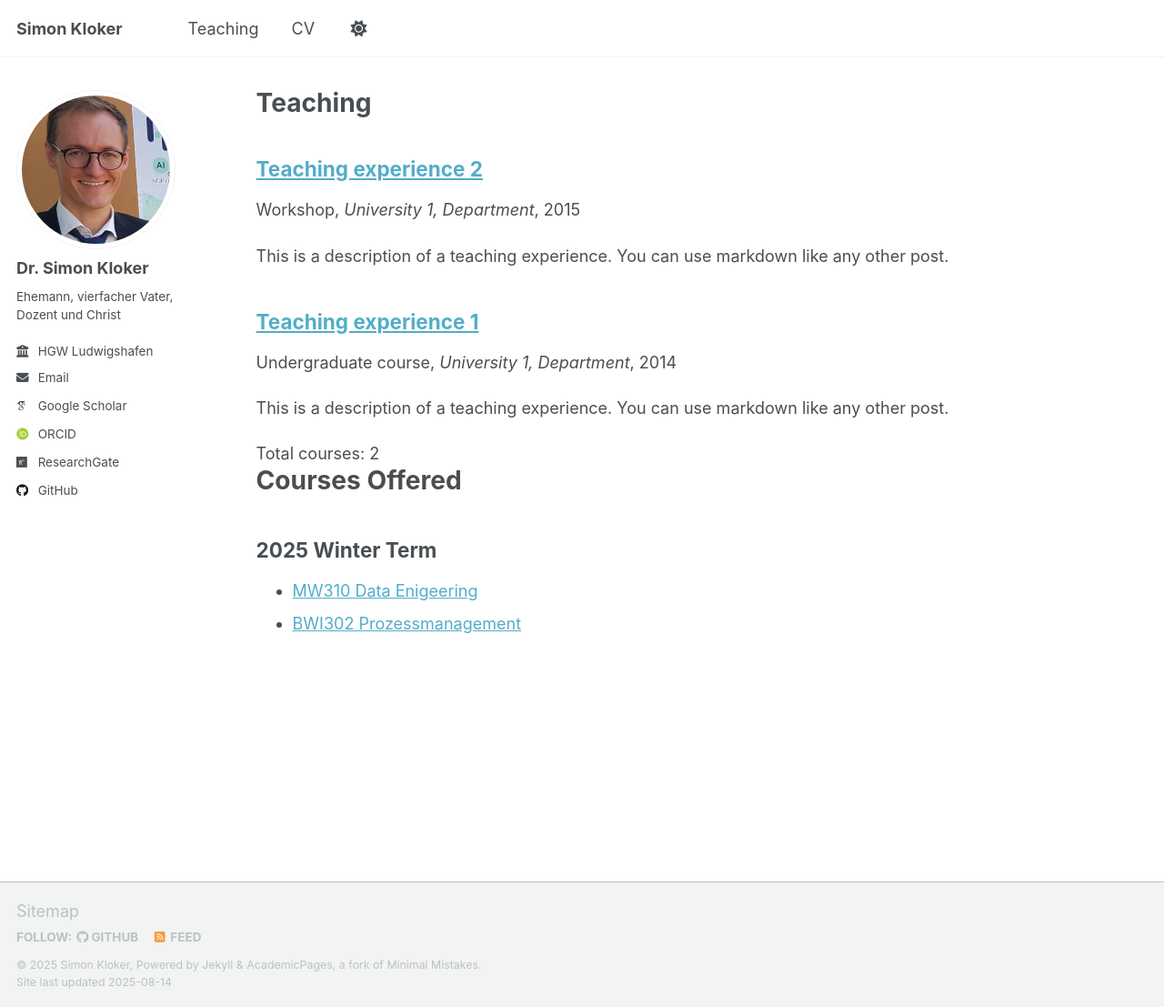
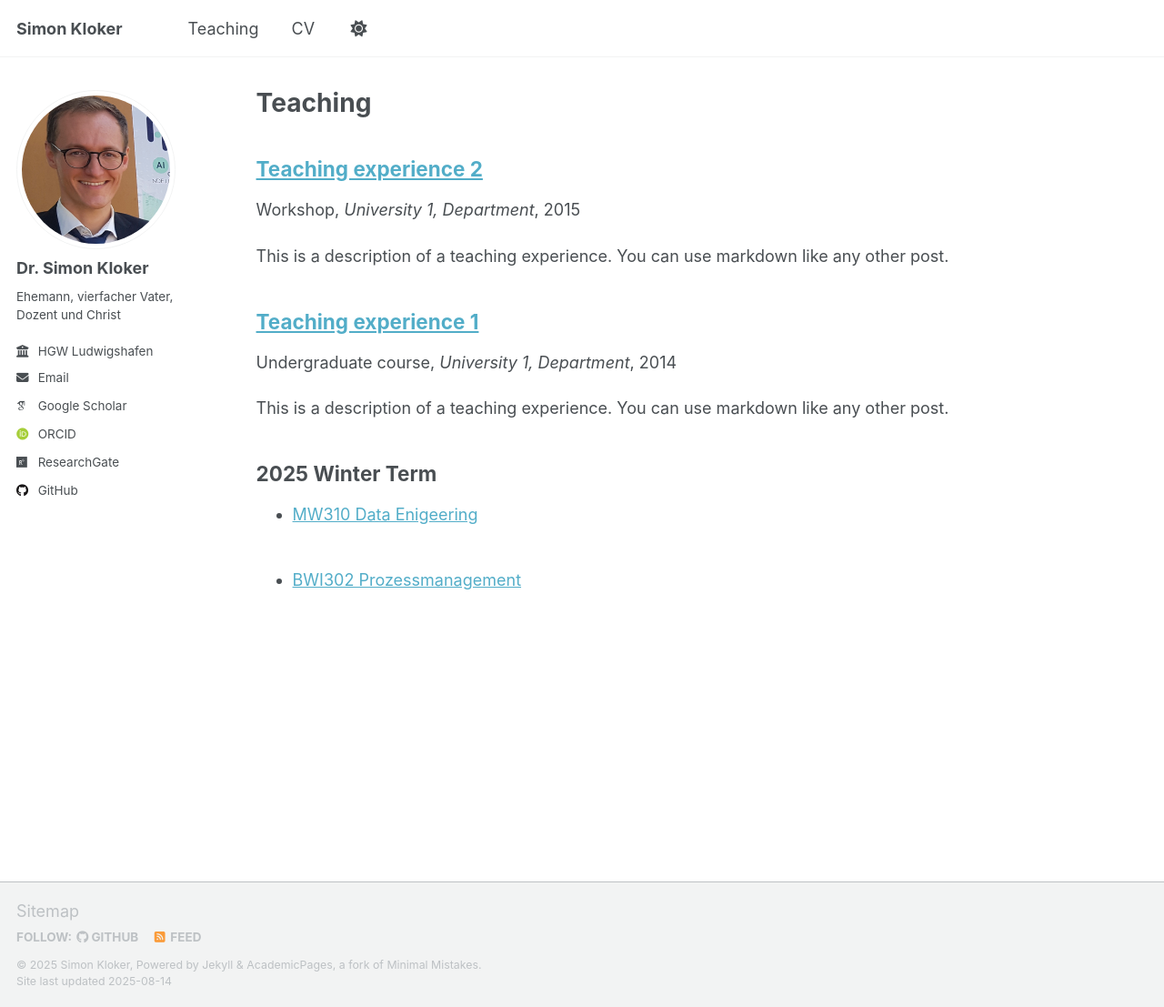
Before and after one commit to simon-kloker/simon-kloker.github.io, a Jekyll site: the page built from _pages/teaching.html, in a window 1280 px wide and 1107 px high. Shown: the whole window at 91% size. Built offline with Jekyll 4.4.1, drawn with Linux system fonts in a browser that asks for light colours; some web fonts are replaced; a script that is not in the unit is left out.

Commit message:
now with archive-single

```diff
--- a/_pages/teaching.html
+++ b/_pages/teaching.html
@@ -13,11 +13,8 @@
 
 
 {% assign courses = site.teaching_hgw | where_exp: "item", "item.path contains 'course_outline.md'" | sort: "semester" | reverse %}
+{% assign semesters = courses | map: "semester" | uniq %}
 
-Total courses: {{ courses | size }}
-
-{% assign semesters = courses | map: "semester" | uniq %}
-<h1>Courses Offered</h1>
 {% for semester in semesters %}
   <h2>{{ semester }}</h2>
   <ul>
@@ -26,6 +23,8 @@
         <li>
           <a href="{{ course.url }}">{{ course.title }}</a>
         </li>
+
+        {% include archive-single.html %}
       {% endif %}
     {% endfor %}
   </ul>
```
